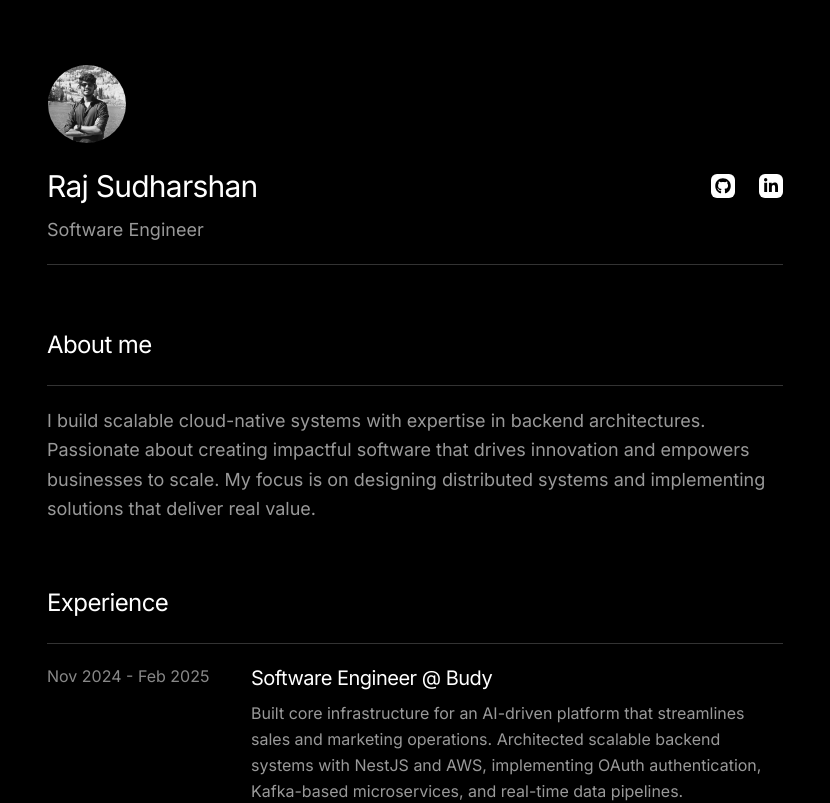
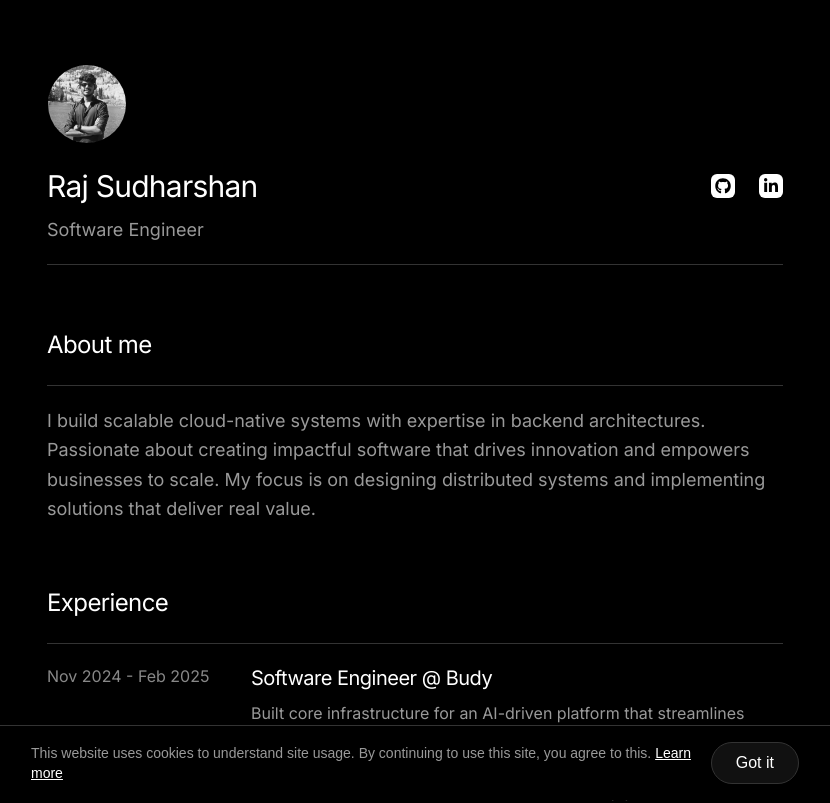
Before and after one commit to RAJ-SUDHARSHAN/rajs-dev-minimal, a Next.js app: page / in a window 1280 px wide. Shown: the top 803 px of the page, without its empty margins (225-1055 px from the left). Built offline with nearby package versions, Linux system fonts and the light colour scheme.

Commit message:
add cookie consent

```diff
--- a/src/app/layout.tsx
+++ b/src/app/layout.tsx
@@ -3,6 +3,7 @@ import { Inter } from "next/font/google";
 import { SpeedInsights } from "@vercel/speed-insights/next";
 import { Analytics } from "@vercel/analytics/react";
 import Script from "next/script";
+import CookieConsent from "@/components/CookieConsent";
 import "./globals.css";
 
 const inter = Inter({
@@ -73,6 +74,7 @@ export default function RootLayout({
       </head>
       <body suppressHydrationWarning>
         {children}
+        <CookieConsent />
         <SpeedInsights />
         <Analytics />
       </body>
--- /dev/null
+++ b/src/components/CookieConsent.tsx
@@ -0,0 +1,50 @@
+"use client";
+
+import { useState, useEffect } from "react";
+import { colors } from "@/constants/colors";
+
+export default function CookieConsent() {
+  const [showBanner, setShowBanner] = useState(false);
+
+  useEffect(() => {
+    // Check if user has already consented
+    const hasConsented = localStorage.getItem("cookieConsent");
+    if (!hasConsented) {
+      setShowBanner(true);
+    }
+  }, []);
+
+  const handleAccept = () => {
+    localStorage.setItem("cookieConsent", "true");
+    setShowBanner(false);
+  };
+
+  if (!showBanner) return null;
+
+  return (
+    <div
+      className={`fixed bottom-0 left-0 right-0 p-4 ${colors.background.primary} border-t ${colors.border.primary}`}
+    >
+      <div className="max-w-3xl mx-auto flex flex-col sm:flex-row items-center justify-between gap-4">
+        <p
+          className={`${colors.text.secondary} text-sm text-center sm:text-left`}
+        >
+          This website uses cookies to understand site usage. By continuing to
+          use this site, you agree to this.{" "}
+          <a
+            href="/privacy"
+            className={`${colors.text.primary} hover:${colors.text.hover} underline transition-colors`}
+          >
+            Learn more
+          </a>
+        </p>
+        <button
+          onClick={handleAccept}
+          className={`px-6 py-2 rounded-full ${colors.background.secondary} ${colors.text.primary} hover:${colors.text.hover} border ${colors.border.primary} hover:${colors.border.hover} transition-colors whitespace-nowrap`}
+        >
+          Got it
+        </button>
+      </div>
+    </div>
+  );
+}
```
